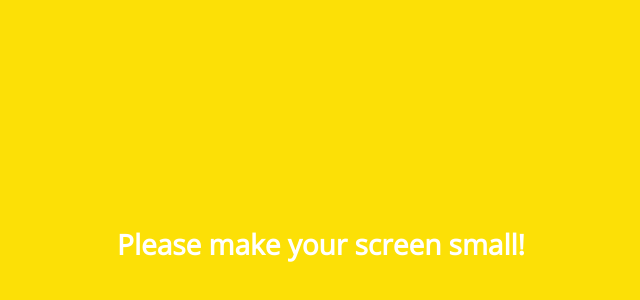
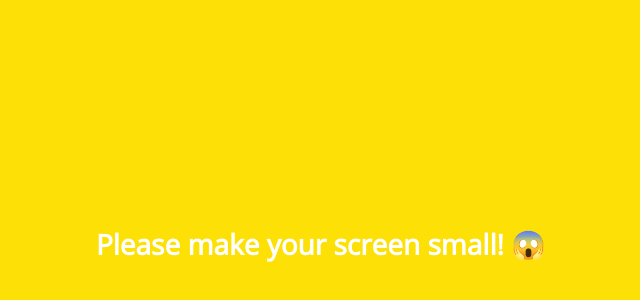
Before and after one commit to hsuj86/kakao-clone-v2, a plain HTML site: page index.html in a window 1280 px wide. Shown: the part 156-456 px from the top of the page, without its empty margins (319-959 px from the left). Drawn offline with nearby package versions, Linux system fonts and the light colour scheme.

Commit message:
added emoticon
added emoticon

```diff
--- a/index.html
+++ b/index.html
@@ -141,7 +141,7 @@
       </ul>
     </nav>
     <div class="bigScreen">
-      <span class="bigScreen__text">Please make your screen small! </span>
+      <span class="bigScreen__text">Please make your screen small! 😱</span>
     </div>
   </body>
 </html>
```
